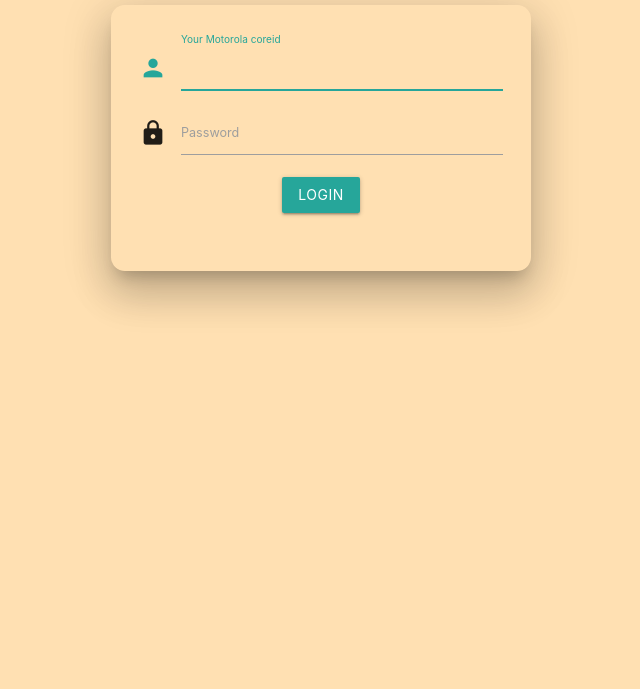
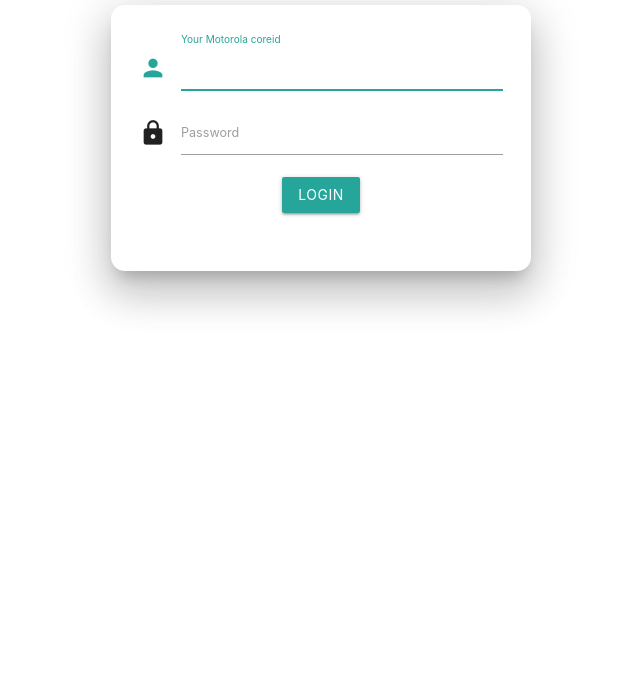
Before and after one commit to rodamil/caboquinho, an Electron app: page src/pages/loginForm.html in a window 800 px wide. Shown: the part 111-800 px from the top of the page, without its empty margins (79-719 px from the left). Drawn offline with nearby package versions, Linux system fonts and the light colour scheme.

Commit message:
style: remove app backgroundColor

```diff
--- a/src/pages/loginForm.html
+++ b/src/pages/loginForm.html
@@ -30,7 +30,7 @@
     <script src="../scripts/loginForm.js" defer></script>
   </head>
 
-  <body class="orange lighten-4" style="margin: 2rem">
+  <body style="margin: 2rem">
     <header>
       <h1
         id="page-title"
```
Also changed, not shown: src/pages/svnkitForm.html (+1 -1 lines), src/pages/svnkitTable.html (+1 -1 lines).
